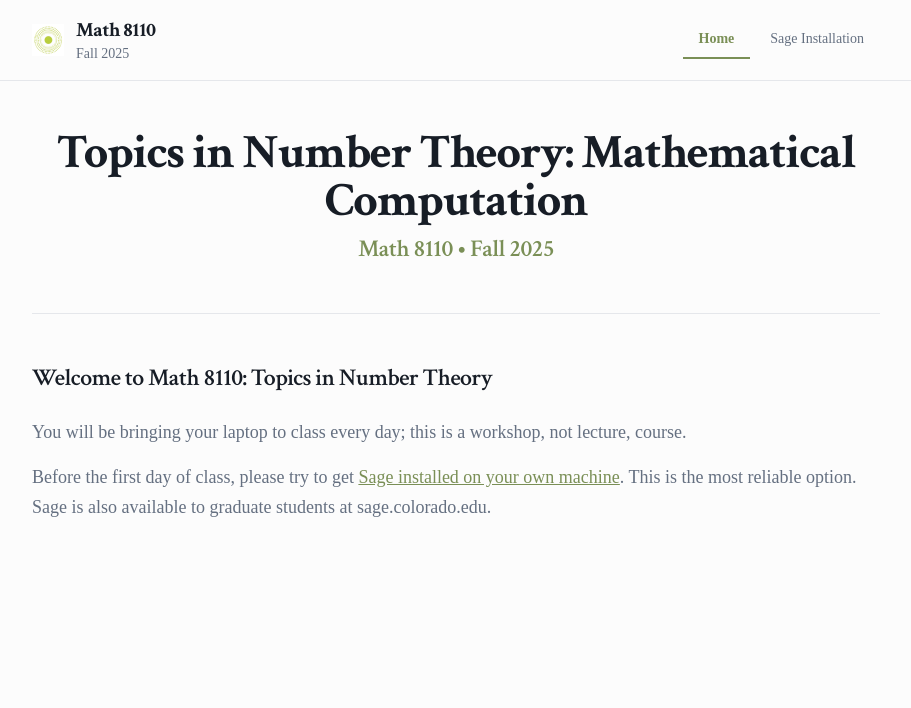
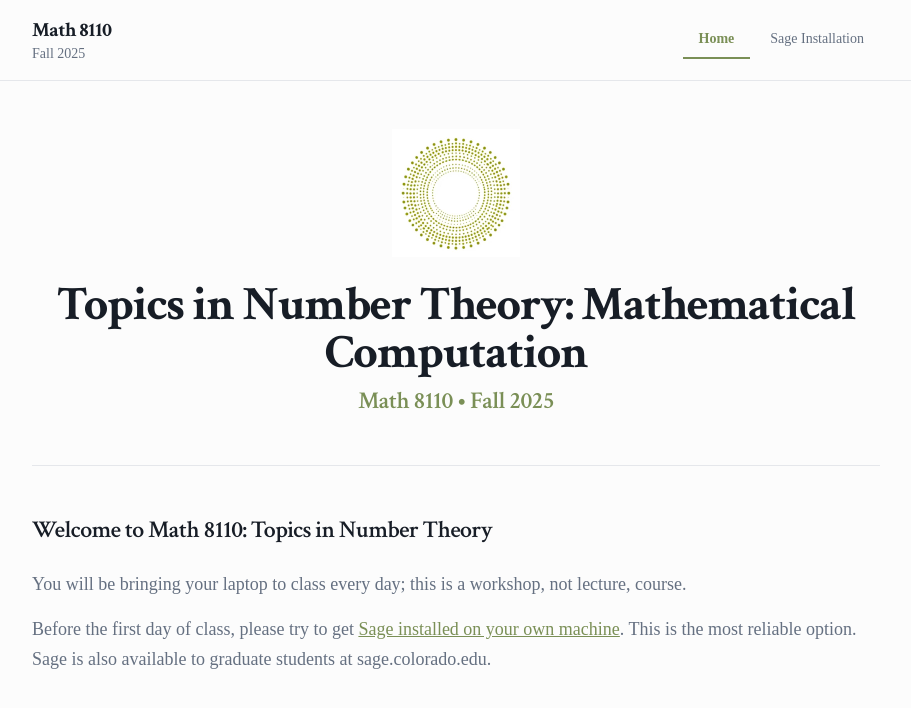
Before and after one commit to katestange/math-computation-hub, a React (Vite) app: page / in a window 1280 px wide. Shown: the top 708 px of the page, without its empty margins (184-1095 px from the left). Built offline with nearby package versions, Linux system fonts and the light colour scheme.

Commit message:
Remove header logo, add image
Remove the logo from the header and use the provided image on the front page.

```diff
--- a/src/components/Navigation.tsx
+++ b/src/components/Navigation.tsx
@@ -1,6 +1,5 @@
 import { Link, useLocation } from "react-router-dom";
 import { cn } from "@/lib/utils";
-import logoOlive from "@/assets/logo-olive.png";
 
 const Navigation = () => {
   const location = useLocation();
@@ -15,7 +14,6 @@ const Navigation = () => {
       <div className="max-w-4xl mx-auto px-6 py-4">
         <div className="flex items-center justify-between">
           <div className="flex items-center space-x-3">
-            <img src={logoOlive} alt="Math 8110 Logo" className="w-8 h-8" />
             <div>
               <h1 className="text-xl font-serif font-bold text-foreground">
                 Math 8110
--- a/src/pages/Index.tsx
+++ b/src/pages/Index.tsx
@@ -1,5 +1,5 @@
 import Navigation from "@/components/Navigation";
-import { Button } from "@/components/ui/button";
+import frontPageLogo from "@/assets/front-page-logo.png";
 
 const Index = () => {
   return (
@@ -9,6 +9,9 @@ const Index = () => {
         <div className="space-y-12">
           {/* Hero Section */}
           <div className="text-center space-y-6">
+            <div className="flex justify-center mb-6">
+              <img src={frontPageLogo} alt="Mathematical Pattern" className="w-32 h-32" />
+            </div>
             <div className="space-y-2">
               <h1 className="text-5xl font-serif font-bold text-foreground">
                 Topics in Number Theory: Mathematical Computation
```
Also changed, not shown: src/assets/front-page-logo.png (added).
